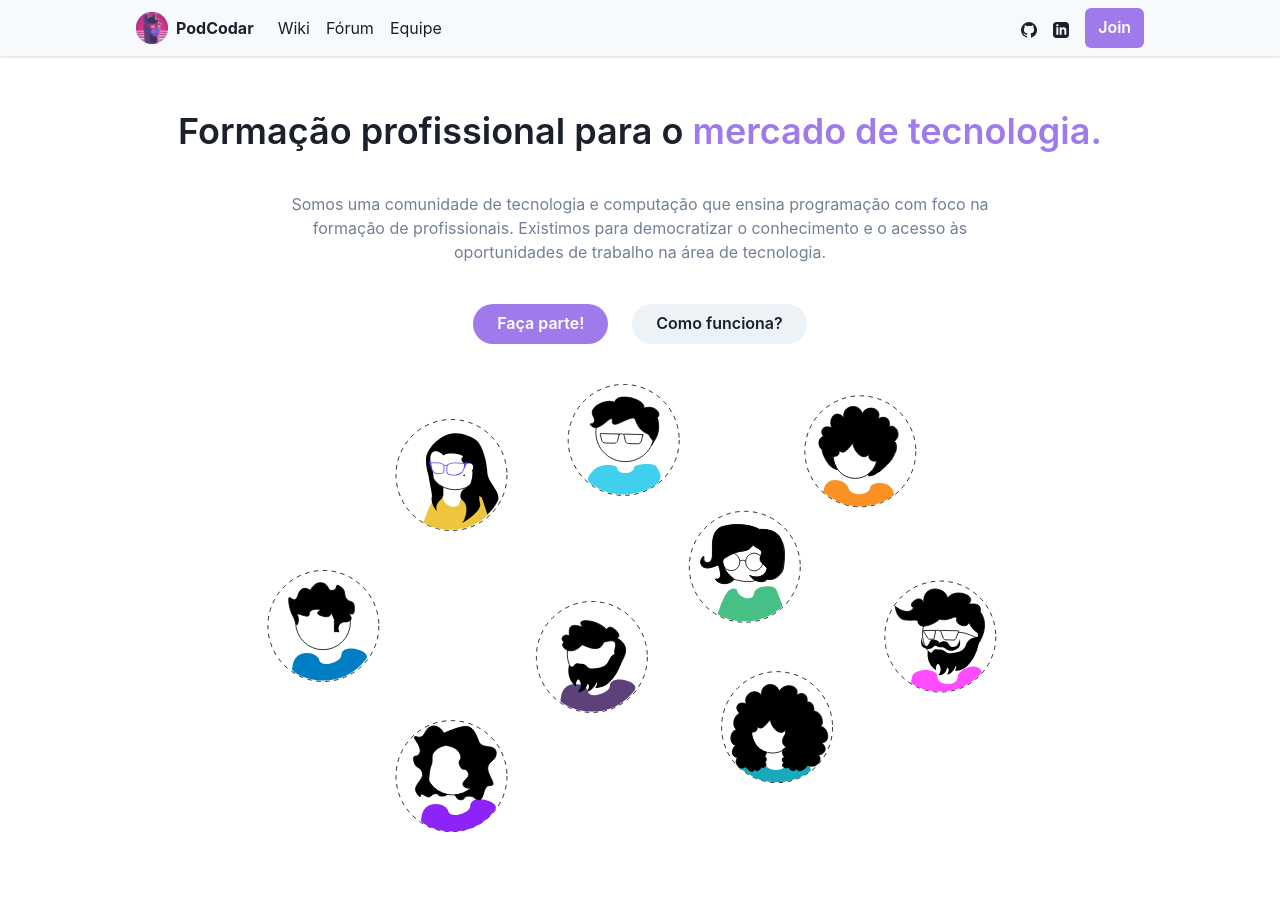
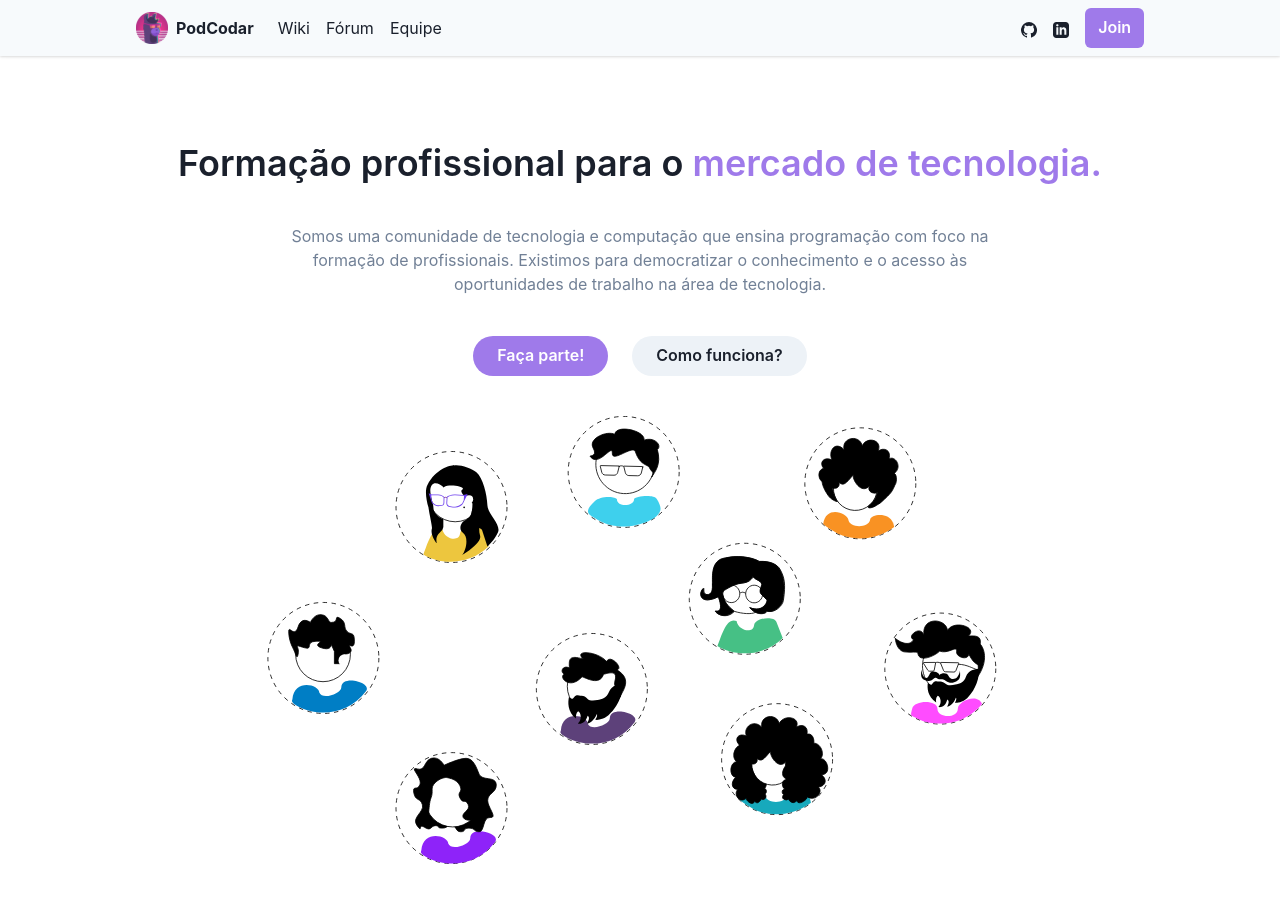
Before and after one commit to podcodar/webapp, a Next.js app: page / in a window 1280 px wide. Shown: the top 902 px of the page. Built offline with nearby package versions, Linux system fonts and the light colour scheme.

Commit message:
enh: move container to layout

```diff
--- a/packages/components/CtaWithIllustration.tsx
+++ b/packages/components/CtaWithIllustration.tsx
@@ -1,18 +1,10 @@
-import {
-  Flex,
-  Container,
-  Heading,
-  Stack,
-  Text,
-  Button,
-} from '@chakra-ui/react';
+import { Flex, Heading, Stack, Text, Button } from '@chakra-ui/react';
 import { useModalActions } from '@packages/features/modal-context';
 import { Illustration } from './icons';
 
 export default function CallToActionWithIllustration() {
   const { open } = useModalActions();
   return (
-    <Container maxW={'5xl'}>
     <Stack
       textAlign={'center'}
       align={'center'}
@@ -54,6 +46,5 @@ export default function CallToActionWithIllustration() {
         <Illustration height={{ sm: '24rem', lg: '28rem' }} />
       </Flex>
     </Stack>
-    </Container>
   );
 }
--- a/packages/components/Layout.tsx
+++ b/packages/components/Layout.tsx
@@ -1,3 +1,4 @@
+import { Container } from '@chakra-ui/react';
 import { ReactNode } from 'react';
 import NavBar from './NavBar';
 
@@ -9,8 +10,9 @@ function Layout({ children }: Props) {
   return (
     <div>
       <NavBar />
-      {/* TODO: container */}
-      <div>{children}</div>
+      <Container maxW={'5xl'} mt="2rem">
+        {children}
+      </Container>
     </div>
   );
 }
```
Lines whose indentation alone changed are shown as unchanged.
